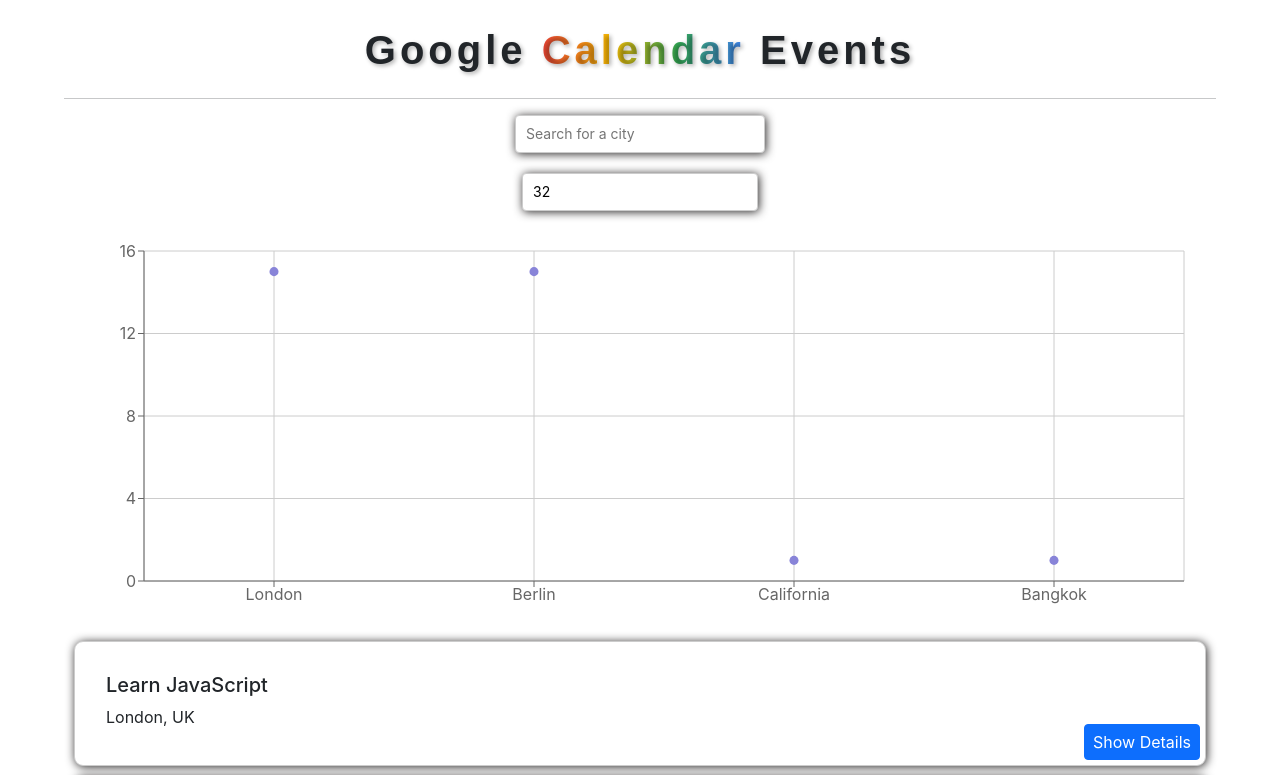
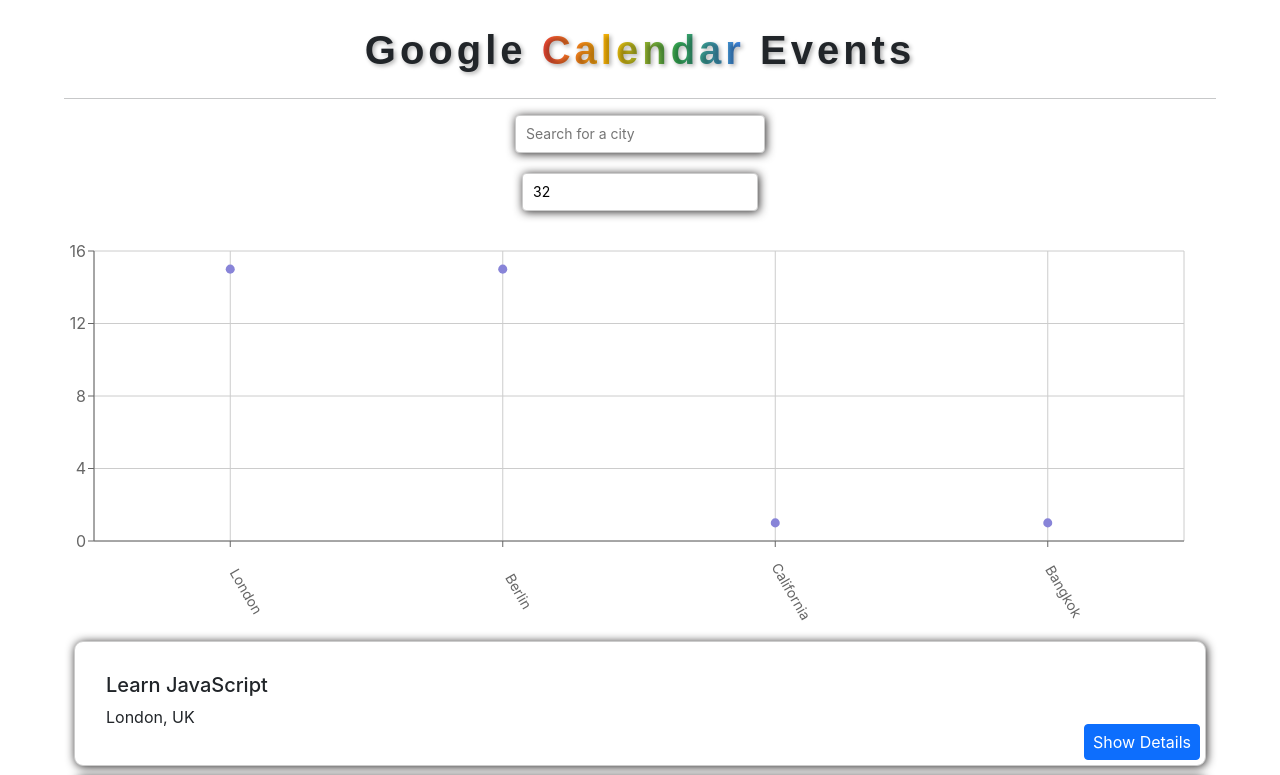
Before and after one commit to terryrossi/Meet, a React (Create React App) app: page / in a window 1280 px wide. Shown: the top 775 px of the page. Built offline with nearby package versions, Linux system fonts and the light colour scheme; what atatus-spa would draw is missing.

Commit message:
Finalized ScatterPlot Graph

```diff
--- a/src/components/CityEventsChart.js
+++ b/src/components/CityEventsChart.js
@@ -21,7 +21,8 @@
 	const getData = () => {
 		const data = allLocations.map((location) => {
 			const count = events.filter((event) => event.location === location).length;
-			const city = location.split(', ')[0];
+			const city = location.split(/, | - /)[0];
+			// console.log(count, city);
 			return { count, city };
 		});
 		return data;
@@ -34,19 +35,23 @@
 				margin={{
 					top: 20,
 					right: 20,
-					bottom: 20,
-					left: 20,
+					bottom: 60,
+					left: -30,
 				}}>
 				<CartesianGrid />
 				<XAxis
 					type='category'
 					dataKey='city'
 					name='City'
+					angle={60}
+					interval={0}
+					tick={{ dx: 20, dy: 40, fontSize: 14 }}
 				/>
 				<YAxis
 					type='number'
 					dataKey='count'
 					name='Number of events'
+					allowDecimals={false}
 				/>
 				<Tooltip cursor={{ strokeDasharray: '3 3' }} />
 				<Scatter
```
Also changed, not shown: src/setupTests.js (+17 -0 lines).
